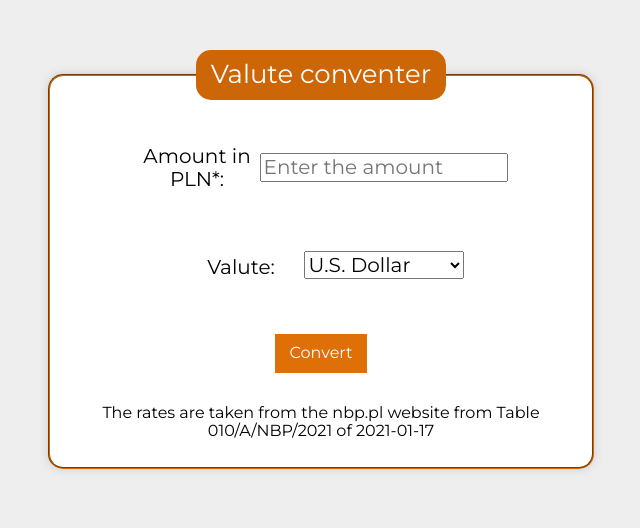
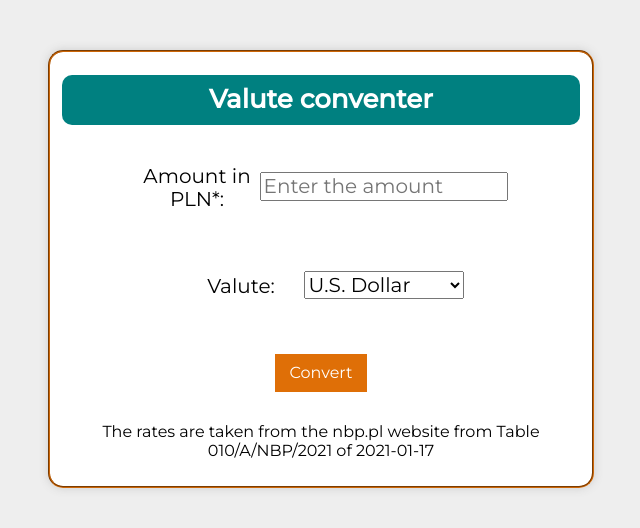
Before and after one commit to stolar-xyz/currency-converter-react, a React (Create React App) app: page / in a window 1280 px wide. Shown: the top 528 px of the page, without its empty margins (319-959 px from the left). Built offline with nearby package versions, Linux system fonts and the light colour scheme.

Commit message:
Legend component changed to Header component

```diff
--- a/src/App/App.js
+++ b/src/App/App.js
@@ -3,7 +3,7 @@ import Paragraph from "./Paragraph";
 import FormField from "./FormField";
 import NumberInput from "./NumberInput";
 import Buttons from "./Buttons";
-import Legend from "./Legend";
+import Header from "./Header";
 import Fieldset from "./Fieldset";
 import Form from "./Form";
 import Result from "./Result";
@@ -28,7 +28,7 @@ function App() {
   return (
     <Form calculateResult={calculateResult} amount={amount} currency={currency}>
       <Fieldset>
-        <Legend title={"Valute conventer"} />
+        <Header title={"Valute conventer"} />
         <Paragraph name={"Amount in PLN*:"} body={<NumberInput amount={amount} setAmount={setAmount} />} />
         <Paragraph name={"Valute:"} body={<FormField currency={currency} setCurrency={setCurrency} />} />
         <Buttons />
--- /dev/null
+++ b/src/App/Header/index.js
@@ -0,0 +1,10 @@
+import React from "react";
+import "./style.css";
+
+const Header = ({ title }) => (
+    <h1 className="form__header">
+        {title}
+    </h1>
+);
+
+export default Header;
--- /dev/null
+++ b/src/App/Header/style.css
@@ -0,0 +1,7 @@
+.form__header {
+    font-size: 26px;
+    border-radius: 10px;
+    padding: 10px 15px;
+    color: white;
+    background-color: teal
+}
--- a/src/App/Legend/index.js
+++ /dev/null
@@ -1,10 +0,0 @@
-import React from "react";
-import "./style.css";
-
-const Legend = ({ title }) => (
-    <legend className="form__legend">
-        {title}
-    </legend>
-);
-
-export default Legend;
--- a/src/App/Legend/style.css
+++ /dev/null
@@ -1,7 +0,0 @@
-.form__legend {
-    font-size: 26px;
-    border-radius: 15px;
-    padding: 10px 15px;
-    color: white;
-    background-color: #CD6606;
-}
```
